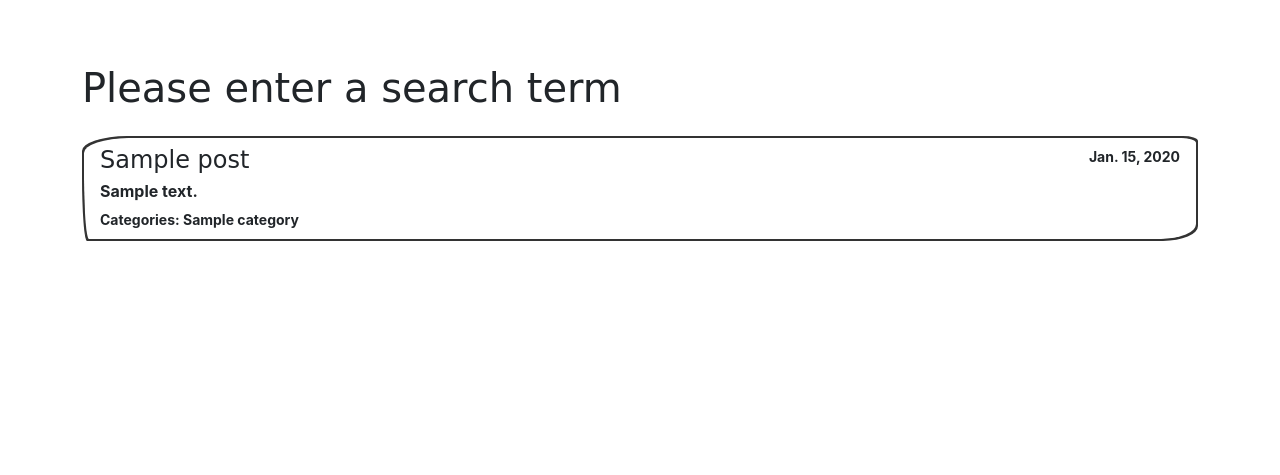
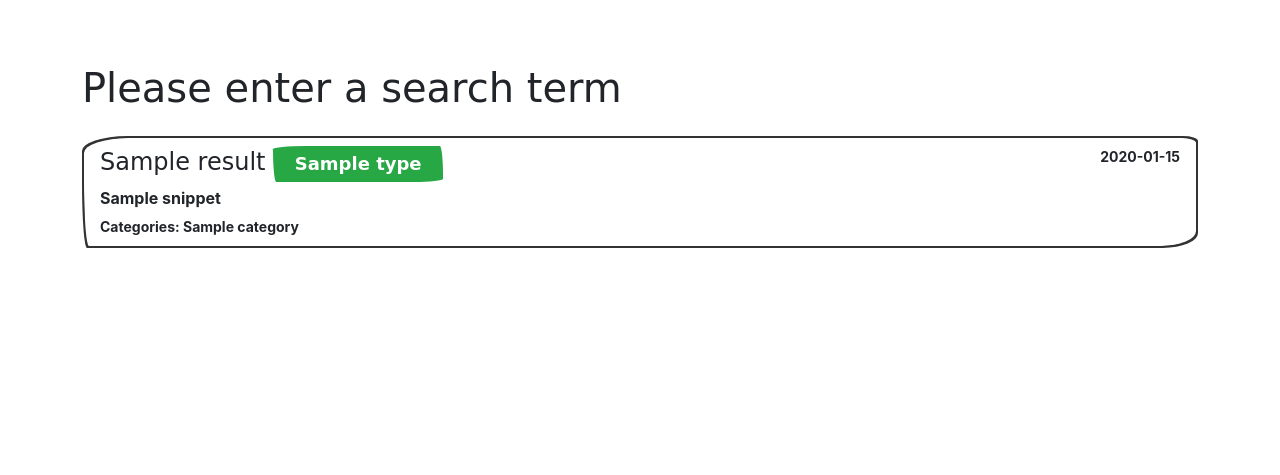
Before and after one commit to cacrespo/website, a Django app: template blog/templates/blog/search_results.html in a window 1280 px wide. Shown: the part 76-551 px from the top of the page. Run offline with Django 5.2, Linux system fonts and the light colour scheme; tables that the repository leaves empty hold one stand-in row (values such as "Sample post"); the template is opened without the code that fills it: values that come from a table or form of the project are taken from there, most other values are stand-ins (such as "Sample title", 1, 10 or a date in 2020); some libraries are stand-ins or nearby versions; some web fonts are replaced.

Commit message:
feat(blog): Include articles in search results

```diff
--- a/blog/templates/blog/search_results.html
+++ b/blog/templates/blog/search_results.html
@@ -13,25 +13,27 @@
       <h1 class="mb-4">Please enter a search term</h1>
     {% endif %}
 
-    {% if posts %}
+    {% if results %}
       <div class="list-group">
-        {% for post in posts %}
-          <a href="{% url 'blog_post' post.pk %}" class="list-group-item list-group-item-action flex-column align-items-start">
+        {% for result in results %}
+          <a href="{{ result.url }}" class="list-group-item list-group-item-action flex-column align-items-start" {% if result.is_external %}target="_blank" rel="noopener noreferrer"{% endif %}>
             <div class="d-flex w-100 justify-content-between">
-              <h4 class="mb-1">{{ post.title }}</h4>
-              <small>{{ post.created_at.date }}</small>
+              <h4 class="mb-1">{{ result.title }} <span class="badge {% if result.type == 'Post' %}bg-primary{% else %}bg-success{% endif %}">{{ result.type }}</span></h4>
+              <small>{{ result.date|date:"Y-m-d" }}</small>
             </div>
-            {% if post.snippet %}
-              <p class="mb-1">{{ post.snippet|safe }}</p>
+            {% if result.snippet %}
+              <p class="mb-1">{{ result.snippet|safe }}</p>
             {% else %}
-              <p class="mb-1">{{ post.text|striptags|truncatewords:50 }}</p>
+              <p class="mb-1">{{ result.text|striptags|truncatewords:50 }}</p>
             {% endif %}
-            <small>
-              Categories:
-              {% for category in post.categories.all %}
-                {{ category.name }}{% if not forloop.last %}, {% endif %}
-              {% endfor %}
-            </small>
+            {% if result.categories %}
+              <small>
+                Categories:
+                {% for category in result.categories %}
+                  {{ category.name }}{% if not forloop.last %}, {% endif %}
+                {% endfor %}
+              </small>
+            {% endif %}
           </a>
         {% endfor %}
       </div>
```
Also changed, not shown: blog/views.py (+50 -13 lines).
